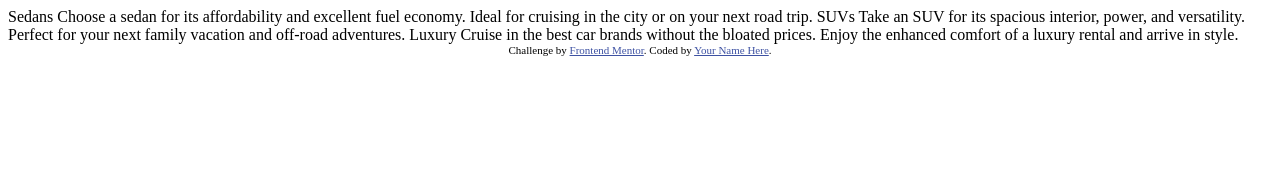
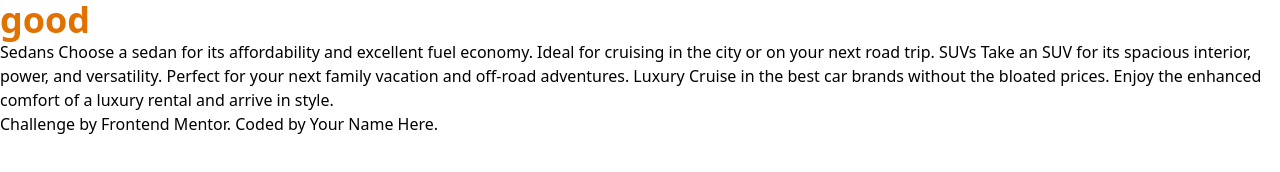
Before and after one commit to Iconvibes/card-preview, a website: page index.html in a window 1280 px wide. Drawn offline with Linux system fonts and the light colour scheme.

Commit message:
added tailwind to project

```diff
--- a/index.html
+++ b/index.html
@@ -5,17 +5,12 @@
   <meta name="viewport" content="width=device-width, initial-scale=1.0"> <!-- displays site properly based on user's device -->
 
   <link rel="icon" type="image/png" sizes="32x32" href="./images/favicon-32x32.png">
-
+  <link href="./output.css" rel="stylesheet">
   <title>Frontend Mentor | 3-column preview card component</title>
 
-  <!-- Feel free to remove these styles or customise in your own stylesheet 👍 -->
-  <style>
-    .attribution { font-size: 11px; text-align: center; }
-    .attribution a { color: hsl(228, 45%, 44%); }
-  </style>
 </head>
 <body>
-
+  <h1 class="font-bold text-4xl text-amber-600">good</h1>
   Sedans
   Choose a sedan for its affordability and excellent fuel economy. Ideal for cruising in the city
   or on your next road trip.
--- /dev/null
+++ b/style.css
@@ -0,0 +1 @@
+@import "tailwindcss";
```
Also changed, not shown: package.json (added, +9 -0 lines), output.css (added), tailwind.config.js (added), 1 other file.
